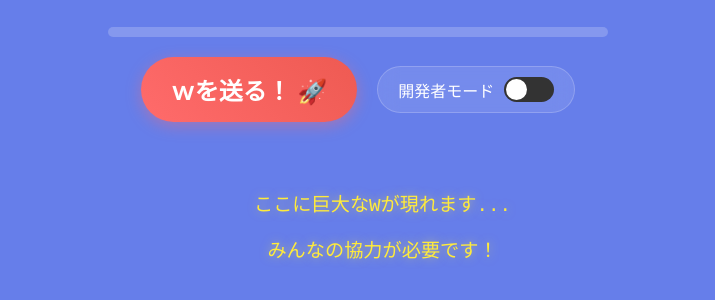
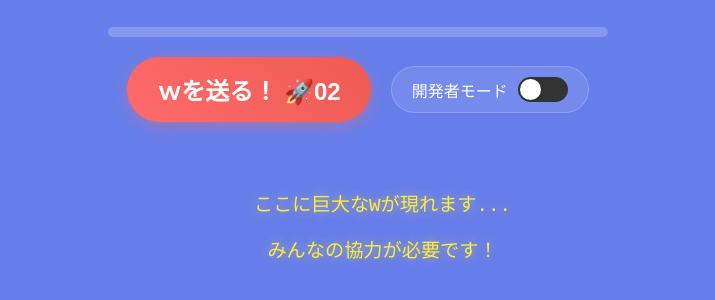
Before and after one commit to ama01234/WAFCAasw01, a plain HTML site: page index.html in a window 1280 px wide. Shown: the part 264-564 px from the top of the page, without its empty margins (282-997 px from the left). Drawn offline with Linux system fonts and the light colour scheme.

Commit message:
Update index.html

```diff
--- a/index.html
+++ b/index.html
@@ -314,7 +314,7 @@
 
   <div class="controls">
     <button class="w-button" id="w-btn" onclick="addW()">
-      ｗを送る！ 🚀
+      ｗを送る！ 🚀02
     </button>
 
     <div class="dev-mode">
```
